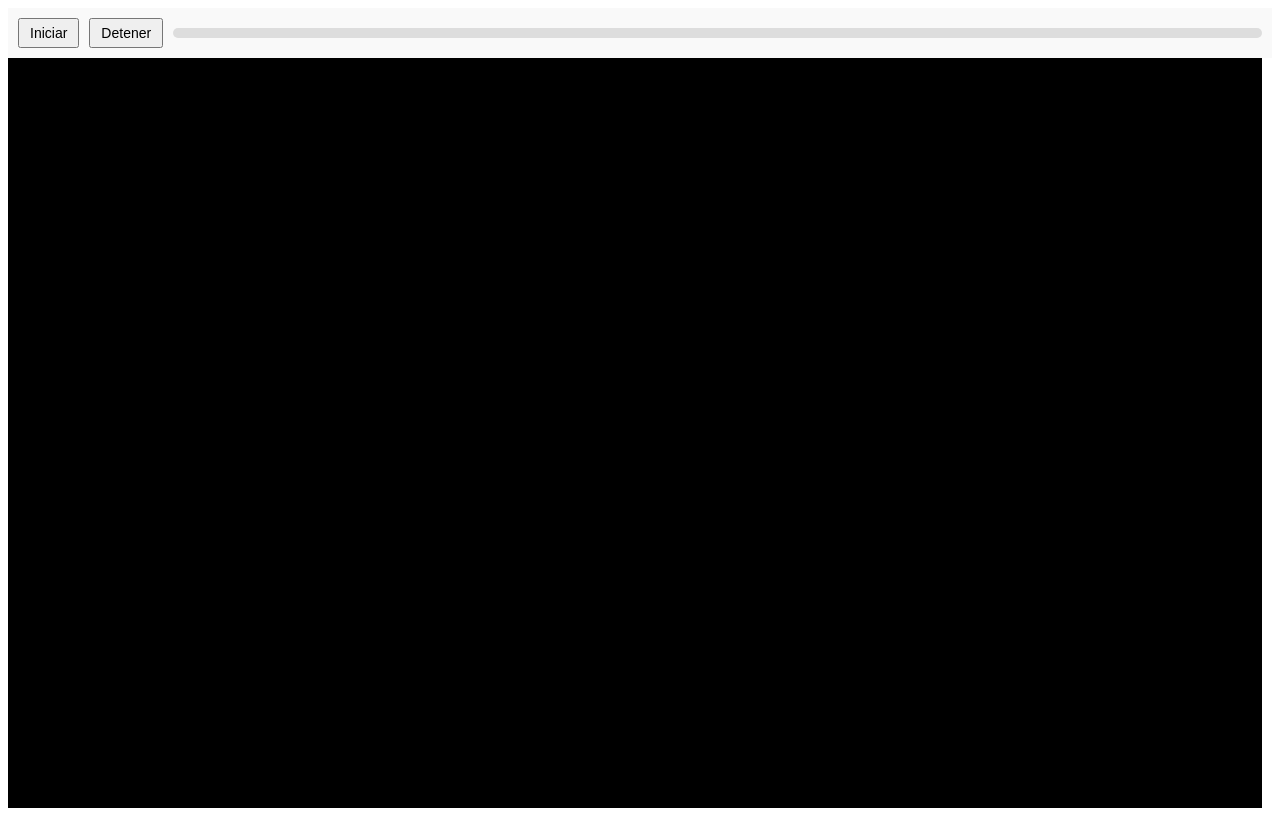
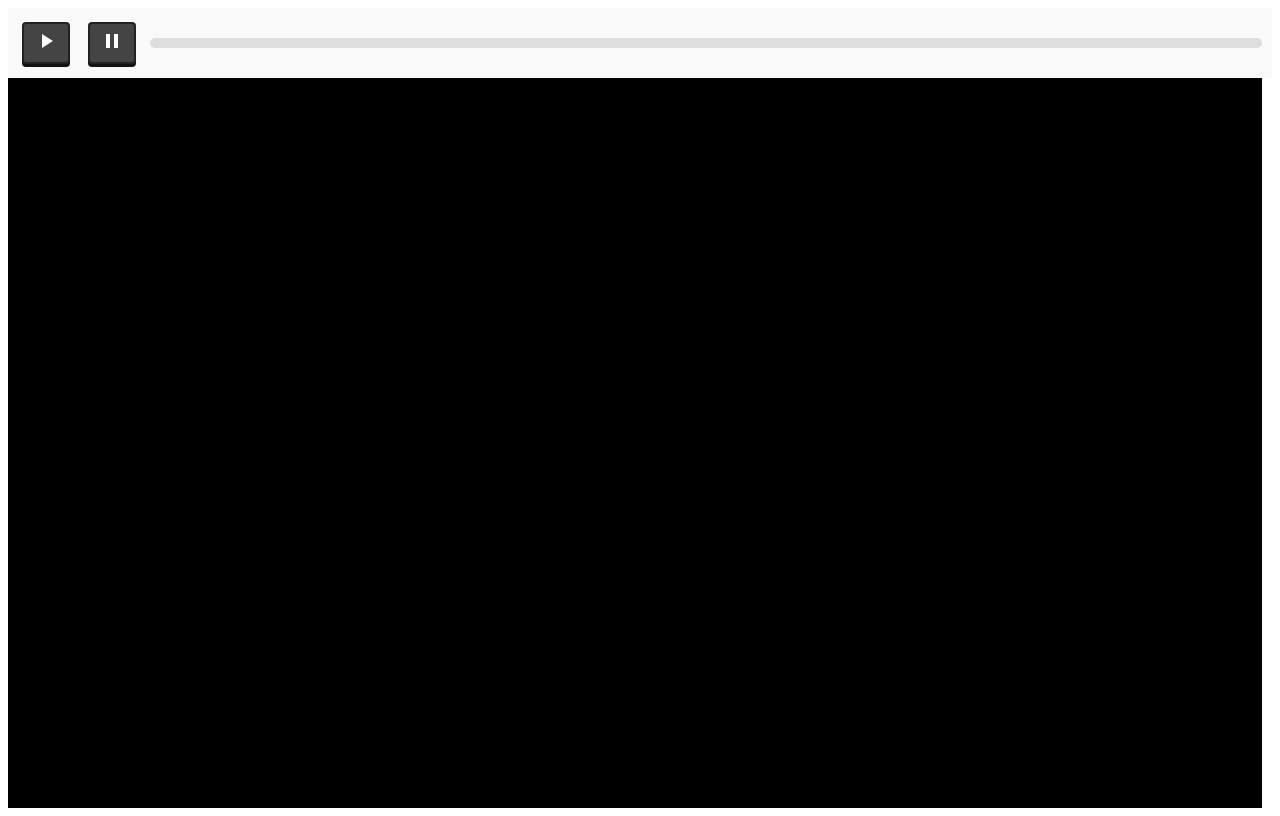
Before and after one commit to micha3lvega/noise-color, an Angular app: page / in a window 1280 px wide. Built offline with nearby package versions, Linux system fonts and the light colour scheme.

Commit message:
Agregar estilos botones

```diff
--- a/src/app/app.component.css
+++ b/src/app/app.component.css
@@ -86,3 +86,27 @@ canvas {
   padding: 5px 10px;
   font-size: 14px;
 }
+
+.casette-button {
+  background-color: #444;
+  border: 2px solid #222;
+  color: white;
+  padding: 12px 16px;
+  font-family: 'Courier New', Courier, monospace;
+  font-size: 16px;
+  border-radius: 4px;
+  box-shadow: 0 3px #111;
+  text-transform: uppercase;
+  margin: 4px;
+  transition: all 0.1s ease-in-out;
+
+  &:hover {
+    background-color: #555;
+    box-shadow: 0 2px #000;
+  }
+
+  &:active {
+    box-shadow: none;
+    transform: translateY(2px);
+  }
+}
--- a/src/app/app.component.html
+++ b/src/app/app.component.html
@@ -1,12 +1,16 @@
 <div id="container">
   <div class="controls">
     <div class="bottom-controls">
-      <button (click)="startMicrophone()" type="button">Iniciar</button>
-      <button (click)="stopMicrophone()" type="button">Detener</button>
+
+      <button class="casette-button" type="button" (click)="startMicrophone()">
+        <mat-icon>play_arrow</mat-icon>
+      </button>
+
+      <button class="casette-button" type="button" (click)="stopMicrophone()">
+        <mat-icon>pause</mat-icon>
+      </button>
       <div class="volumen-bar-container">
-        <div
-          class="volumen-bar"
-          [style.width.%]="volumenActual * 100">
+        <div class="volumen-bar" [style.width.%]="volumenActual * 100">
         </div>
       </div>
     </div>
```
